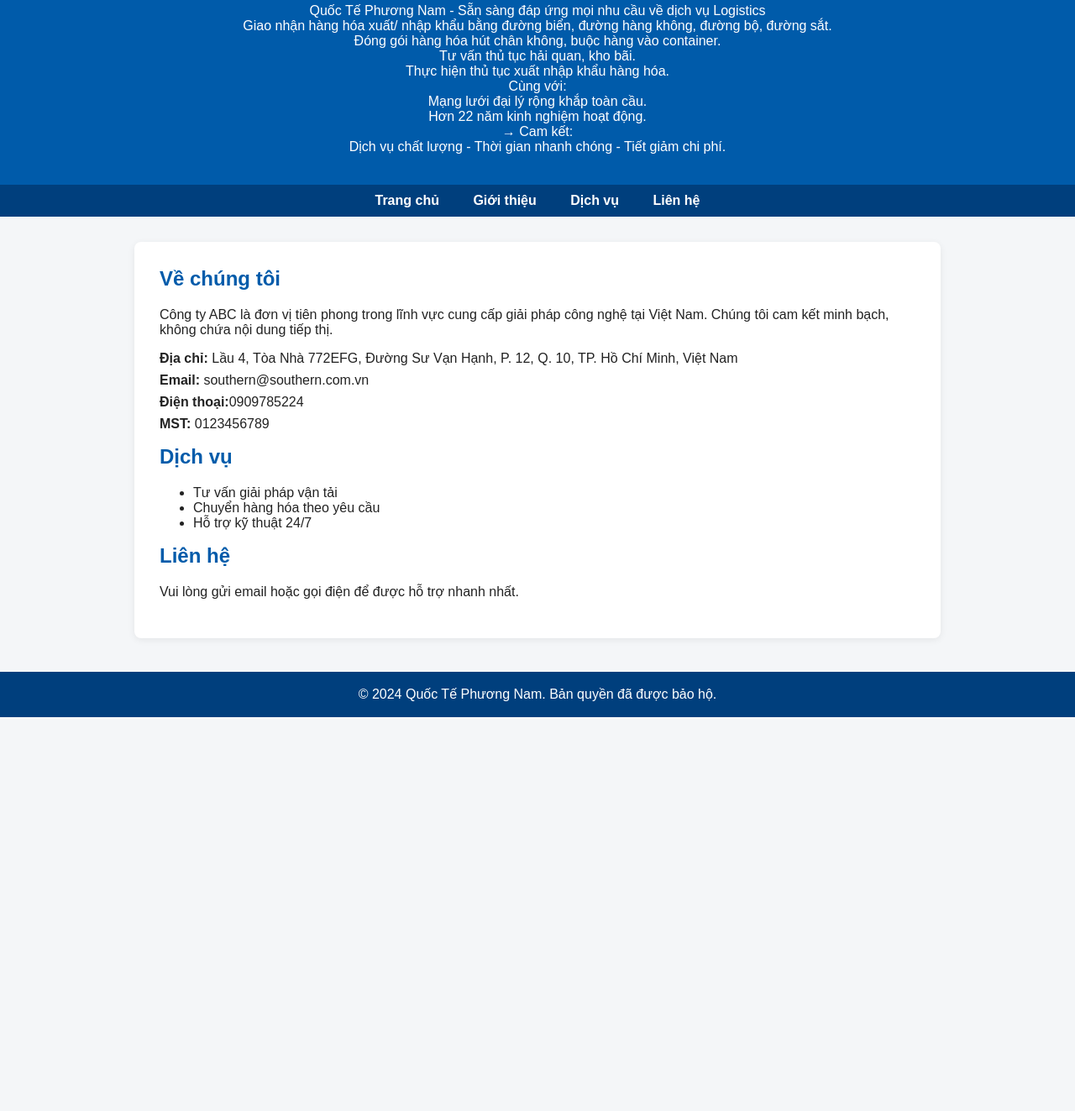
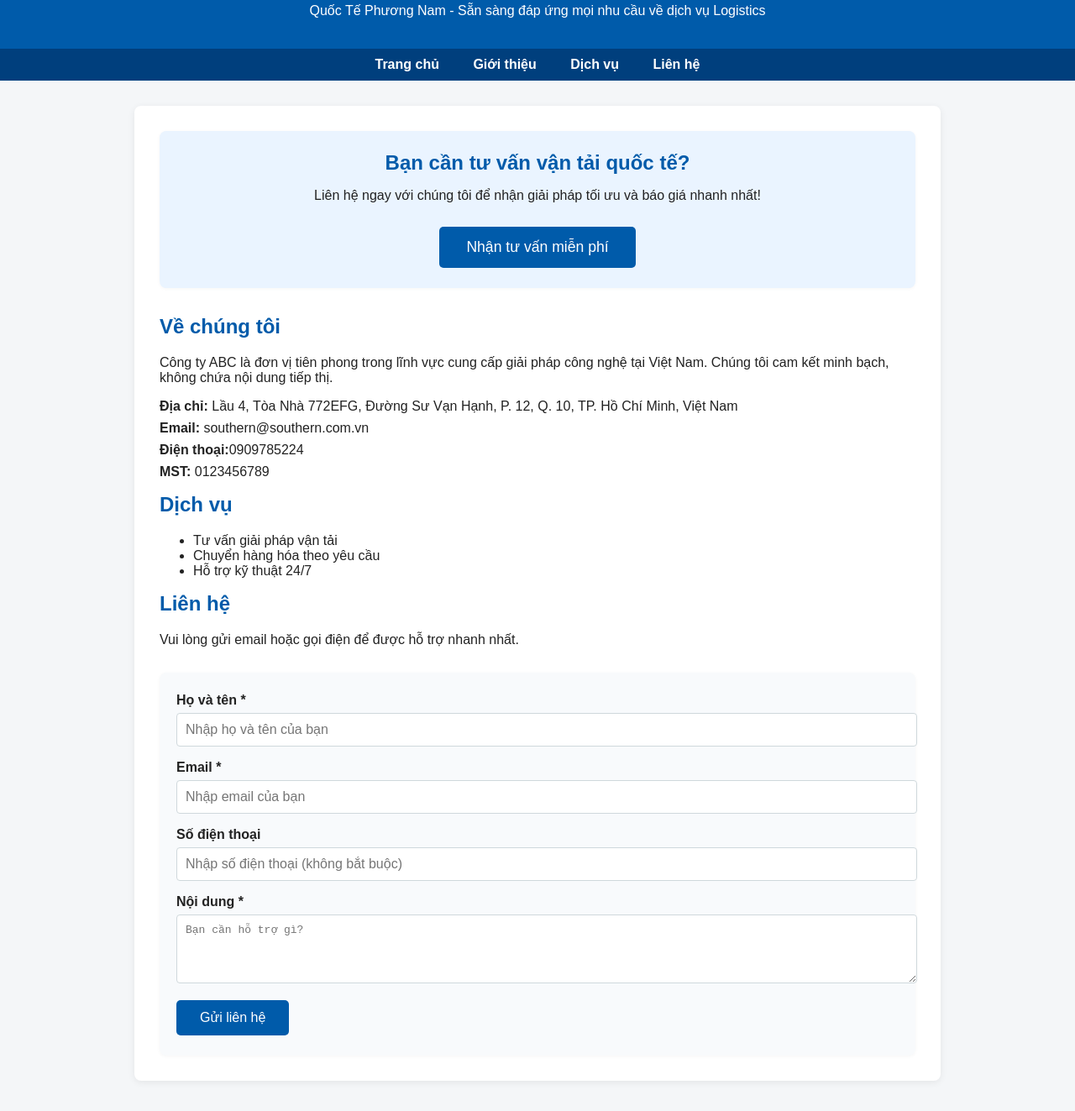
Before and after one commit to phugiaa63/backlink, a website: page view/index.html in a window 1280 px wide. Shown: the part 177-1500 px from the top of the page at 84% size. Before the commit the page ends 1031 px from the top, so only its background shows below. Drawn offline with Linux system fonts and the light colour scheme.

Commit message:
deploy lai lan nua

```diff
--- a/package.json
+++ b/package.json
@@ -1,13 +1,13 @@
 {
   "dependencies": {
     "dotenv": "^17.0.1",
-    "express": "^5.1.0"
+    "express": "^5.1.0",
+    "ip-range-check": "^0.2.0"
   },
   "name": "backlink",
   "version": "1.0.0",
   "description": "",
   "main": "app.js",
-  "devDependencies": {},
   "scripts": {
     "test": "echo \"Error: no test specified\" && exit 1",
     "start": "node server.js"
--- a/view/index.html
+++ b/view/index.html
@@ -51,6 +51,84 @@
             margin-top: 0;
         }
 
+        .cta-section {
+            background: #eaf4ff;
+            border-radius: 8px;
+            padding: 24px 20px;
+            text-align: center;
+            margin-bottom: 32px;
+            box-shadow: 0 1px 4px rgba(0,0,0,0.04);
+        }
+
+        .cta-section h2 {
+            margin-bottom: 10px;
+        }
+
+        .cta-btn {
+            background: #005baa;
+            color: #fff;
+            border: none;
+            padding: 14px 32px;
+            font-size: 1.1em;
+            border-radius: 5px;
+            cursor: pointer;
+            margin-top: 12px;
+            transition: background 0.2s;
+        }
+
+        .cta-btn:hover {
+            background: #003f7d;
+        }
+
+        .contact-form {
+            margin-top: 30px;
+            background: #f8fafc;
+            padding: 24px 20px;
+            border-radius: 8px;
+            box-shadow: 0 1px 4px rgba(0,0,0,0.04);
+        }
+
+        .contact-form label {
+            display: block;
+            margin-bottom: 6px;
+            font-weight: bold;
+        }
+
+        .contact-form input,
+        .contact-form textarea {
+            width: 100%;
+            padding: 10px;
+            margin-bottom: 16px;
+            border: 1px solid #cfd8dc;
+            border-radius: 4px;
+            font-size: 1em;
+        }
+
+        .contact-form button {
+            background: #005baa;
+            color: #fff;
+            border: none;
+            padding: 12px 28px;
+            border-radius: 5px;
+            font-size: 1em;
+            cursor: pointer;
+            transition: background 0.2s;
+        }
+
+        .contact-form button:hover {
+            background: #003f7d;
+        }
+
+        .form-success {
+            color: #2e7d32;
+            background: #e8f5e9;
+            border: 1px solid #c8e6c9;
+            padding: 10px 16px;
+            border-radius: 4px;
+            margin-bottom: 16px;
+            display: none;
+        }
+
         footer {
             background: #003f7d;
             color: #fff;
@@ -76,14 +154,7 @@
             Quốc Tế Phương Nam - Công Ty TNHH Quốc Tế Phương Nam (Giao Nhận Vận Tải Quốc Tế)</h1>
         <p>Giới thiệu chính thức</p>
         <p>Quốc Tế Phương Nam - Sẵn sàng đáp ứng mọi nhu cầu về dịch vụ Logistics <br>
-             Giao nhận hàng hóa xuất/ nhập khẩu bằng đường biển, đường hàng không, đường bộ, đường sắt.<br>
-             Đóng gói hàng hóa hút chân không, buộc hàng vào container.<br>
-             Tư vấn thủ tục hải quan, kho bãi.<br>
-             Thực hiện thủ tục xuất nhập khẩu hàng hóa.<br>
-            Cùng với:<br>
-             Mạng lưới đại lý rộng khắp toàn cầu.<br>
-             Hơn 22 năm kinh nghiệm hoạt động.<br>
-            → Cam kết:<br> Dịch vụ chất lượng - Thời gian nhanh chóng - Tiết giảm chi phí.</p>
+
     </header>
     <nav>
         <a href="#">Trang chủ</a>
@@ -92,6 +163,11 @@
         <a href="#">Liên hệ</a>
     </nav>
     <div class="container">
+        <div class="cta-section">
+            <h2>Bạn cần tư vấn vận tải quốc tế?</h2>
+            <p>Liên hệ ngay với chúng tôi để nhận giải pháp tối ưu và báo giá nhanh nhất!</p>
+            <a href="#contact-form"><button class="cta-btn">Nhận tư vấn miễn phí</button></a>
+        </div>
         <h2>Về chúng tôi</h2>
         <p>Công ty ABC là đơn vị tiên phong trong lĩnh vực cung cấp giải pháp công nghệ tại Việt Nam. Chúng tôi cam kết
             minh bạch, không chứa nội dung tiếp thị.</p>
@@ -110,10 +186,33 @@
         </ul>
         <h2>Liên hệ</h2>
         <p>Vui lòng gửi email hoặc gọi điện để được hỗ trợ nhanh nhất.</p>
+        <form class="contact-form" id="contact-form" autocomplete="off" onsubmit="return submitForm(event)">
+            <div class="form-success" id="form-success">Cảm ơn bạn đã liên hệ! Chúng tôi sẽ phản hồi sớm nhất.</div>
+            <label for="name">Họ và tên *</label>
+            <input type="text" id="name" name="name" required placeholder="Nhập họ và tên của bạn">
+            <label for="email">Email *</label>
+            <input type="email" id="email" name="email" required placeholder="Nhập email của bạn">
+            <label for="phone">Số điện thoại</label>
+            <input type="tel" id="phone" name="phone" placeholder="Nhập số điện thoại (không bắt buộc)">
+            <label for="message">Nội dung *</label>
+            <textarea id="message" name="message" rows="4" required placeholder="Bạn cần hỗ trợ gì?"></textarea>
+            <button type="submit">Gửi liên hệ</button>
+        </form>
     </div>
     <footer>
         &copy; 2024 Quốc Tế Phương Nam. Bản quyền đã được bảo hộ.
     </footer>
+    <script>
+        function submitForm(event) {
+            event.preventDefault();
+            document.getElementById('form-success').style.display = 'block';
+            setTimeout(function () {
+                document.getElementById('form-success').style.display = 'none';
+                document.getElementById('contact-form').reset();
+            }, 3500);
+            return false;
+        }
+    </script>
 </body>
 
 </html>
```
Also changed, not shown: controllers/redirect.controller.js (+26 -7 lines), 1 other file.
